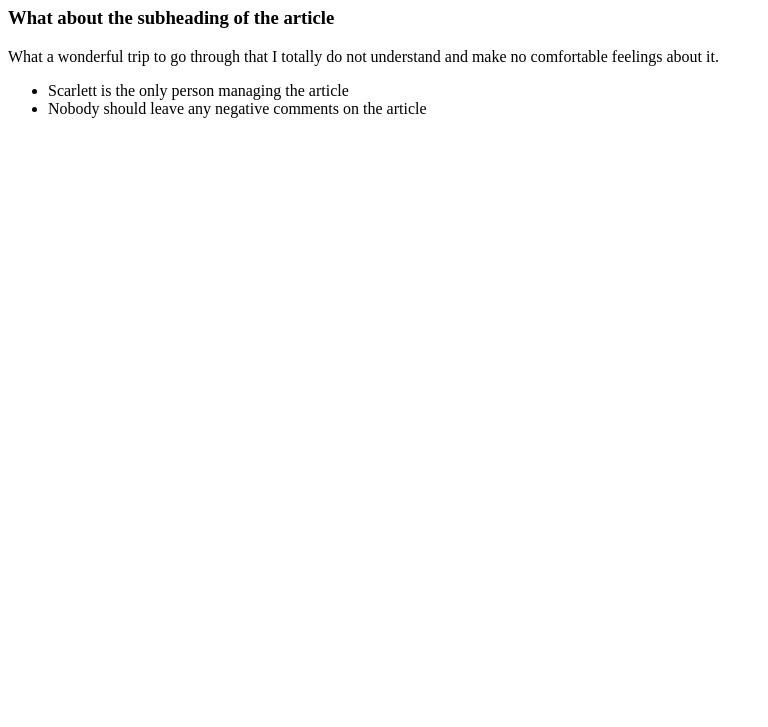
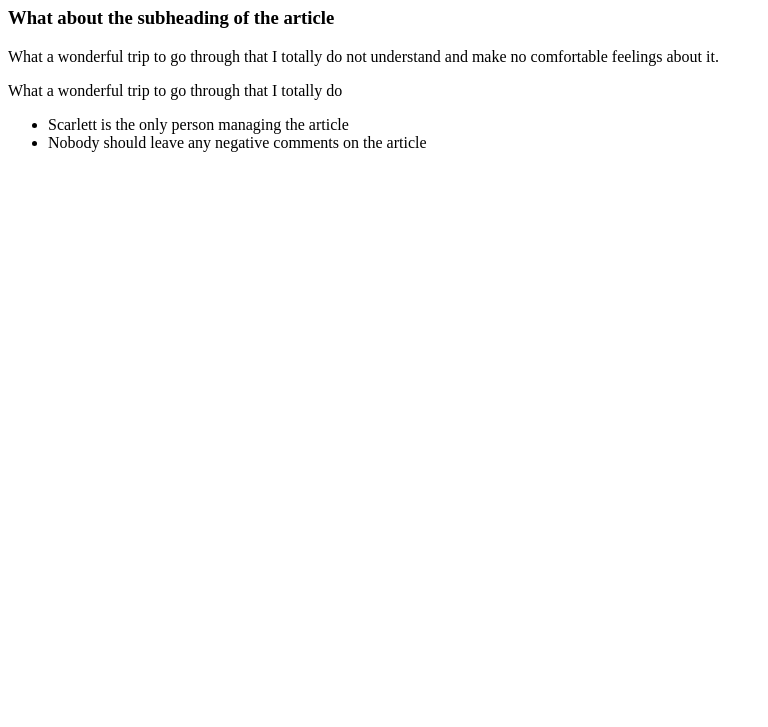
Before and after one commit to Scarlett-2860/Repository01, a plain HTML site: page index.html in a window 1280 px wide. Shown: the part 73-800 px from the top of the page, without its empty margins (0-768 px from the left). Drawn offline with Linux system fonts and the light colour scheme.

Commit message:
Update index.html

```diff
--- a/index.html
+++ b/index.html
@@ -10,7 +10,7 @@
     <h3>What about the subheading of the article</h3>
 
     <p>What a wonderful trip to go through that I totally do not understand and make no comfortable feelings about it.</p>
-
+<p>What a wonderful trip to go through that I totally do </p>
     <ul>
         <li>Scarlett is the only person managing the article</li>
         <li>Nobody should leave any negative comments on the article</li>
```
